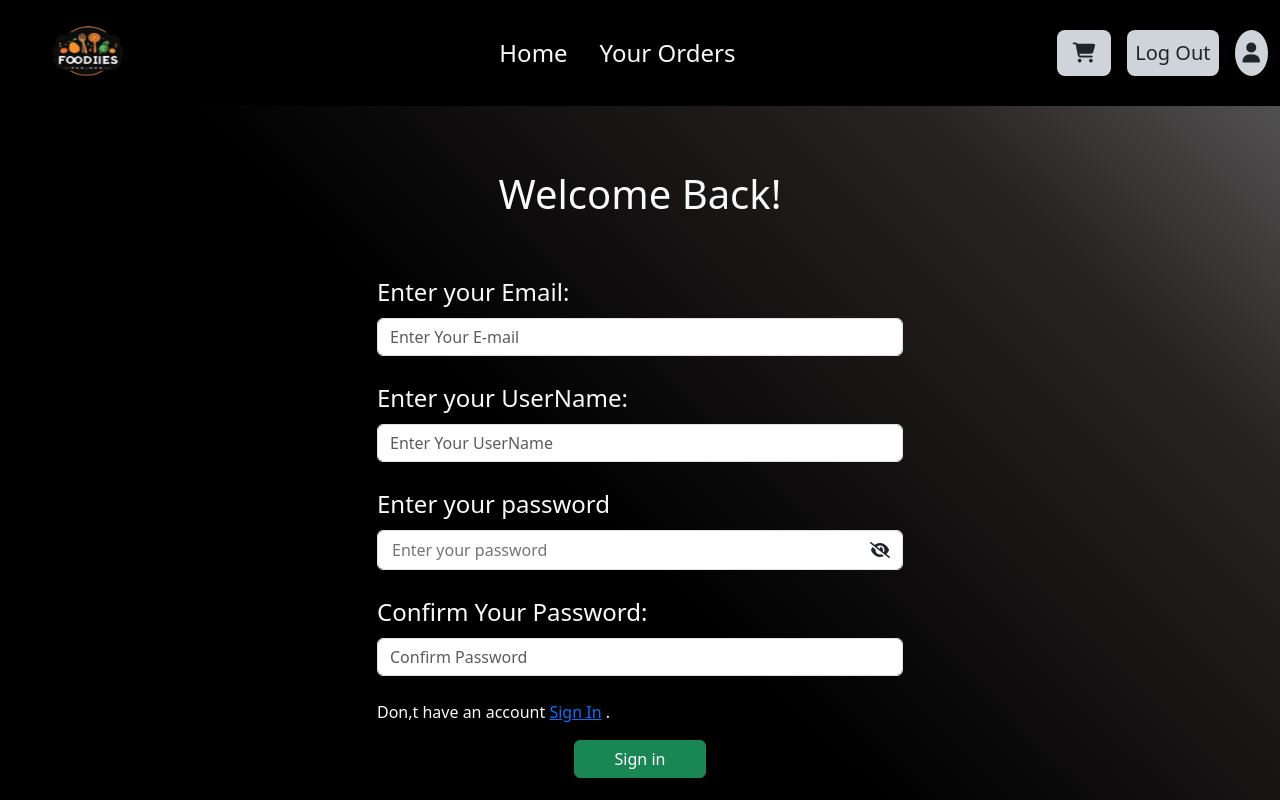
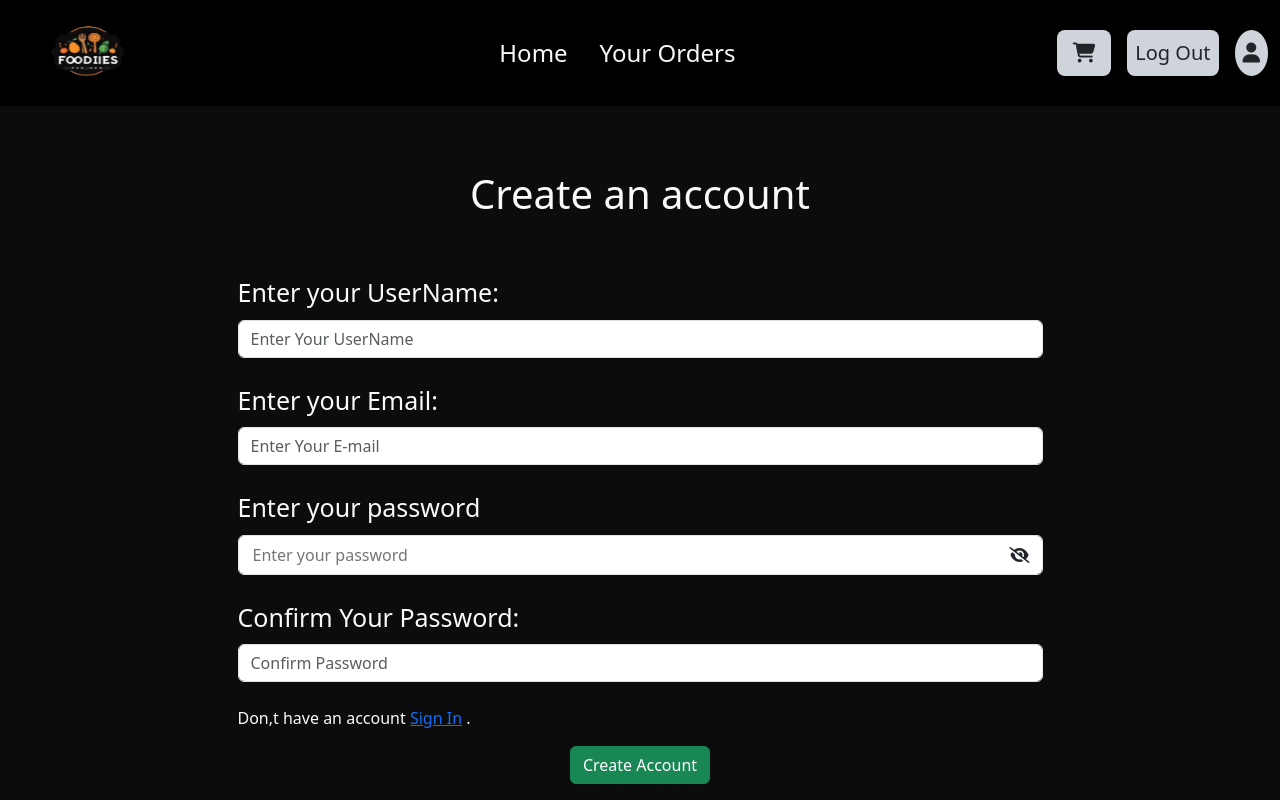
Before and after one commit to DeveloperUmerFarooq/foodstore, a React (Create React App) app: page /signup in a window 1280 px wide. Built offline with nearby package versions, Linux system fonts and the light colour scheme.

Commit message:
Login Signup

```diff
--- a/package.json
+++ b/package.json
@@ -7,9 +7,12 @@
     "@testing-library/react": "^13.4.0",
     "@testing-library/user-event": "^13.5.0",
     "axios": "^1.7.2",
+    "bcrypt": "^5.1.1",
     "bootstrap": "^5.3.3",
     "cors": "^2.8.5",
     "express": "^4.19.2",
+    "express-validator": "^7.1.0",
+    "jsonwebtoken": "^9.0.2",
     "mongoose": "^8.5.1",
     "nodemon": "^3.1.4",
     "react": "^18.3.1",
--- a/src/App.css
+++ b/src/App.css
@@ -1,8 +1,7 @@
 html,body{
     height: 100%;
     width: 100%;
-    background: rgb(0,0,0);
-    background: linear-gradient(45deg, rgba(0,0,0,1) 42%, rgba(41,36,36,1) 78%, rgba(94,94,94,1) 100%);
+    background-color: rgb(12, 12, 12) !important;
     overflow-x: hidden;
 }
 ul{
@@ -52,13 +51,24 @@ form{
     animation-timeline: view();
     animation-range: entry 0;
 }
+.Others div{
+    animation: fade-in ease both;
+    animation-timeline: view();
+    animation-range: entry 50%;
+    transform: 0.3s ease-in;
+}
+label{
+    font-size: clamp(15px, 4vw, 25px);
+}
 #modal{
-    position: absolute;
+    position:absolute;
     top: 10%;
     right: 1.5%;
     z-index: 10;
     text-wrap: wrap;
-    animation: zoom ease-in;
+    user-select: none;
+    touch-action: none;
+    animation: zoom ease-in 0.2s;
 }
 @keyframes zoom {
     from{
--- a/src/App.js
+++ b/src/App.js
@@ -8,6 +8,7 @@ import Footer from './components/Footer.js';
 import Login from './screens/Login.js';
 import SignUp from './screens/SignUp.js';
 import Orders from './screens/Orders.js';
+import { useEffect } from 'react';
 function App() {
 
   const router = createBrowserRouter([
--- a/src/components/Items.js
+++ b/src/components/Items.js
@@ -54,6 +54,19 @@ export default function Items() {
             </div>
           </div>
         </div>
+        <div className='Others mb-5 row'>
+          <h1 className=' fs-1 text-decoration-underline text-light' >Others</h1><br />
+          <div className="card col-3 p-0 m-2" style={{ 'width': '18rem' }}>
+            <img src="images/Fries.jpg" className="card-img-top" alt="..." />
+            <div className="card-body">
+              <h5 className="card-title">Card title</h5>
+              <p className="card-text">Some quick example text to build on the card title and make up the bulk of the card's content.</p>
+              <center>
+                <button className="btn btn-danger">Add to cart</button>
+              </center>
+            </div>
+          </div>
+        </div>
       </div>
     </>
   )
--- a/src/components/Navbar.js
+++ b/src/components/Navbar.js
@@ -3,11 +3,7 @@ import { Link } from 'react-router-dom'
 
 export default function Navbar({ sign = true, admin = false, count = 0 }) {
   const [modal, setModal] = useState(false);
-  useEffect(()=>{
-    document.addEventListener('onscroll',()=>{
-      setModal(false)
-    })
-  })
+
   return (
     <>
       <nav className="navbar navbar-expand-lg bg-black z-3 w-100">
@@ -34,12 +30,12 @@ export default function Navbar({ sign = true, admin = false, count = 0 }) {
               </Link>}
               {admin && <Link className='nav-link bg-dark-subtle p-2 rounded-3 align-self-center'>Add Items </Link>}
               <Link className='nav-link bg-dark-subtle p-2 rounded-3 align-self-center' to="/login">Log Out</Link>
-              <div className=' rounded-circle bg-dark-subtle fs-5 p-2' style={{'cursor':"pointer"}}><i class="fa-solid fa-user" onClick={() => setModal(true)}></i></div>
+              <div className=' rounded-circle bg-dark-subtle fs-5 p-2 nav-link' style={{'cursor':"pointer"}} onClick={() => setModal(!modal)}><i className="fa-solid fa-user"></i></div>
             </div>}
           </div>
         </div>
       </nav>
-      {modal&& <div className='p-3 bg-dark text-light rounded' id='modal'>
+      {modal&& <div className='p-3 bg-black text-light rounded shadow-lg border-light-subtle rounded-4' id='modal'>
           <p>Username: Umer</p>
           <p>Email: umerfarooq1122@gmail.com</p>
           <button className='btn btn-danger mx-1' onClick={()=>setModal(false)}>Close</button>
--- a/src/screens/Login.js
+++ b/src/screens/Login.js
@@ -1,25 +1,55 @@
+import axios from 'axios'
 import React, { useState } from 'react'
-import { Link } from 'react-router-dom'
+import { Link, useNavigate } from 'react-router-dom'
 export default function Login() {
   const [eye,setEye]=useState(false)
+  const [email,setEmail]=useState("")
+  const [pass,setPass]=useState("")
+  const navigate=useNavigate()
+  console.log(email,pass)
+  const handleOnSubmit=(e)=>{
+        e.preventDefault()
+        if(email===""|| pass===""){
+          alert("Fill the credentials")
+        }else{
+          if(pass.length<5){
+            alert("Password should have at least 5 characters")
+          }else{
+            axios.get("http://localhost:5000/login",{
+              params: { email, pass }
+            }).then(res=>{
+              if(res.data){
+                navigate("/")
+              }else{
+                alert("user not found")
+              }
+            })
+          }
+        }
+  }
   return (
     <div className='container mt-5 mb-5'>
-        <div className='text-light w-50 mx-auto p-3'>
+        <div className='text-light w-75 mx-auto p-3'>
           <h1 className='text-center fs-1 h1 d-block'>Welcome Back!</h1><br/><br/><br/>
           <div>
-          <form method='POST' className='mt-5 d-flex flex-column'>
-            <lable htmlFor="email" className=" form-label fs-4">Enter your Email:</lable>
-            <input type='text' className=' form-control' placeholder='Enter Your E-mail' name='email' id='email'/><br/>
-            <label htmlFor='password' className='form-label fs-4'>Enter your password:</label>
+          <form method='GET' onSubmit={handleOnSubmit} className='mt-5 d-flex flex-column'>
+            <label htmlFor="email" className=" form-label">Enter your Email:</label>
+            <input type='email' className=' form-control' placeholder='Enter Your E-mail' name='email' id='email'
+              value={email} onChange={(e)=>setEmail(e.target.value)}
+            /><br/>
+            <label htmlFor='password' className='form-label'>Enter your password:</label>
             <div className='d-flex form-control'>
-                <input type={eye===false?"password":"text"} name='password' id='password' placeholder='Enter your password' className='w-100 border-0 focus-ring-primary' style={{"outline":"none"}}/>
+                <input type={eye===false?"password":"text"} name='password' id='password' placeholder='Enter your password'
+                 className='w-100 border-0 focus-ring-primary' style={{"outline":"none"}}
+                 value={pass} onChange={(e)=>setPass(e.target.value)}
+                 />
                 <div onClick={()=>setEye(!eye)} style={{'cursor':'pointer'}} className=' align-self-center ms-auto'>
                   {eye&&<i className="fa-solid fa-eye"></i>}
                   {!eye&&<i className="fa-solid fa-eye-slash"></i>}
                 </div>
             </div><br/>
             <p>Don,t have an account <Link to="/signup">Sign Up</Link> .</p>
-            <input type='submit' className='btn btn-success w-25 mx-auto' value={"Sign in"}/>
+            <input type='submit' className='btn btn-success mx-auto' value={"Log in"}/>
           </form>
           </div>
         </div>
--- a/src/screens/SignUp.js
+++ b/src/screens/SignUp.js
@@ -1,30 +1,70 @@
+import axios from 'axios'
 import React from 'react'
 import { useState } from 'react'
-import { Link } from 'react-router-dom'
+import { Link, useNavigate } from 'react-router-dom'
 export default function SignUp() {
   const [eye,setEye]=useState(false)
+  const [name,setName]=useState("")
+  const [email,setEmail]=useState("")
+  const [Pass,setPass]=useState("")
+  const [confirm,setConfirm]=useState("")
+  const navigate= useNavigate()
+  const handleOnsubmit = async (e)=>{
+    e.preventDefault()
+    if(name===""||Pass===""||email===""){
+      alert("Fill all the credentialse Properly")
+    }
+    else{
+      if(Pass.length<5){
+        alert("Password shold have at least 6 letters/symbols")
+      }
+      else{
+        if(confirm===Pass){
+          axios.post("http://localhost:5000/signup",{name,email,Pass}).then(res=>{
+            if(!res.data) alert("User already exist with this email")
+            else {alert("User Created")
+              navigate("/login")
+            }
+
+          })
+        }
+        else{
+          alert(`Password does'nt match`);
+        }
+      }
+    }
+  }
   return (
-    <div className='container mt-5 mb-5'>
-        <div className='text-light w-50 mx-auto p-3'>
-          <h1 className='text-center fs-1 h1 d-block'>Welcome Back!</h1><br/><br/><br/>
+    <div className='container mt-5 mb-5 w-100'>
+        <div className='text-light w-75 mx-auto p-3'>
+          <h1 className='text-center fs-1 h1 d-block'>Create an account</h1><br/><br/><br/>
           <div>
-          <form method='POST' className='mt-5 d-flex flex-column'>
-            <lable htmlFor="email" className=" form-label fs-4">Enter your Email:</lable>
-            <input type='text' className=' form-control' placeholder='Enter Your E-mail' name='name' id='name'/><br/>
-            <lable htmlFor="name" className=" form-label fs-4">Enter your UserName:</lable>
-            <input type='text' className=' form-control' placeholder='Enter Your UserName' name='name' id='name'/><br/>
-            <label htmlFor='password' className='form-label fs-4'>Enter your password</label>
+          <form method='POST' className='mt-5 d-flex flex-column' onSubmit={handleOnsubmit}>
+            <label htmlFor="name" className=" form-label">Enter your UserName:</label>
+            <input type='text' className=' form-control' placeholder='Enter Your UserName' name='name' id='name'
+            value={name} onChange={(e)=>setName(e.target.value)}
+            /><br/>
+            <label htmlFor="email" className=" form-label">Enter your Email:</label>
+            <input type='email' className=' form-control' placeholder='Enter Your E-mail' name='name' id='name'
+             value={email} onChange={(e)=>setEmail(e.target.value)}
+             /><br/>
+            <label htmlFor='password' className='form-label'>Enter your password</label>
             <div className='d-flex form-control'>
-                <input type={eye===false?"password":"text"} name='password' id='password' placeholder='Enter your password' className='w-100 border-0 focus-ring-primary' style={{"outline":"none"}}/>
+                <input type={eye===false?"password":"text"} name='password' id='password' placeholder='Enter your password'
+                className='w-100 border-0 focus-ring-primary' style={{"outline":"none"}}
+                value={Pass} onChange={(e)=>setPass(e.target.value)}
+                />
                 <div onClick={()=>setEye(!eye)} style={{'cursor':'pointer'}} className=' align-self-center ms-auto'>
                   {eye&&<i className="fa-solid fa-eye"></i>}
                   {!eye&&<i className="fa-solid fa-eye-slash"></i>}
                 </div>
             </div><br/>
-            <lable htmlFor="cpass" className=" form-label fs-4">Confirm Your Password:</lable>
-            <input type='text' className=' form-control' placeholder='Confirm Password' name='cpass' id='cpass'/><br/>
+            <label htmlFor="cpass" className=" form-label">Confirm Your Password:</label>
+            <input type='text' className=' form-control' placeholder='Confirm Password' name='cpass' id='cpass'
+            value={confirm} onChange={(e)=>setConfirm(e.target.value)}
+            /><br/>
             <p>Don,t have an account <Link to="/login">Sign In</Link> .</p>
-            <input type='submit' className='btn btn-success w-25 mx-auto' value={"Sign in"}/>
+            <input type='submit' className='btn btn-success mx-auto' value={"Create Account"}/>
           </form>
           </div>
         </div>
```
Also changed, not shown: src/backend/index.js (+9 -9 lines), src/backend/routes/login-signup.js (added, +37 -0 lines), src/backend/models/catagorySchema.js (renamed from src/backend/catagorySchema.js), src/backend/models/foodItemsSchema.js (renamed from src/backend/foodItemsSchema.js), src/backend/models/userSchema.js (renamed from src/backend/userSchema.js), 1 other file (tests, documents, lock files or other folders).
